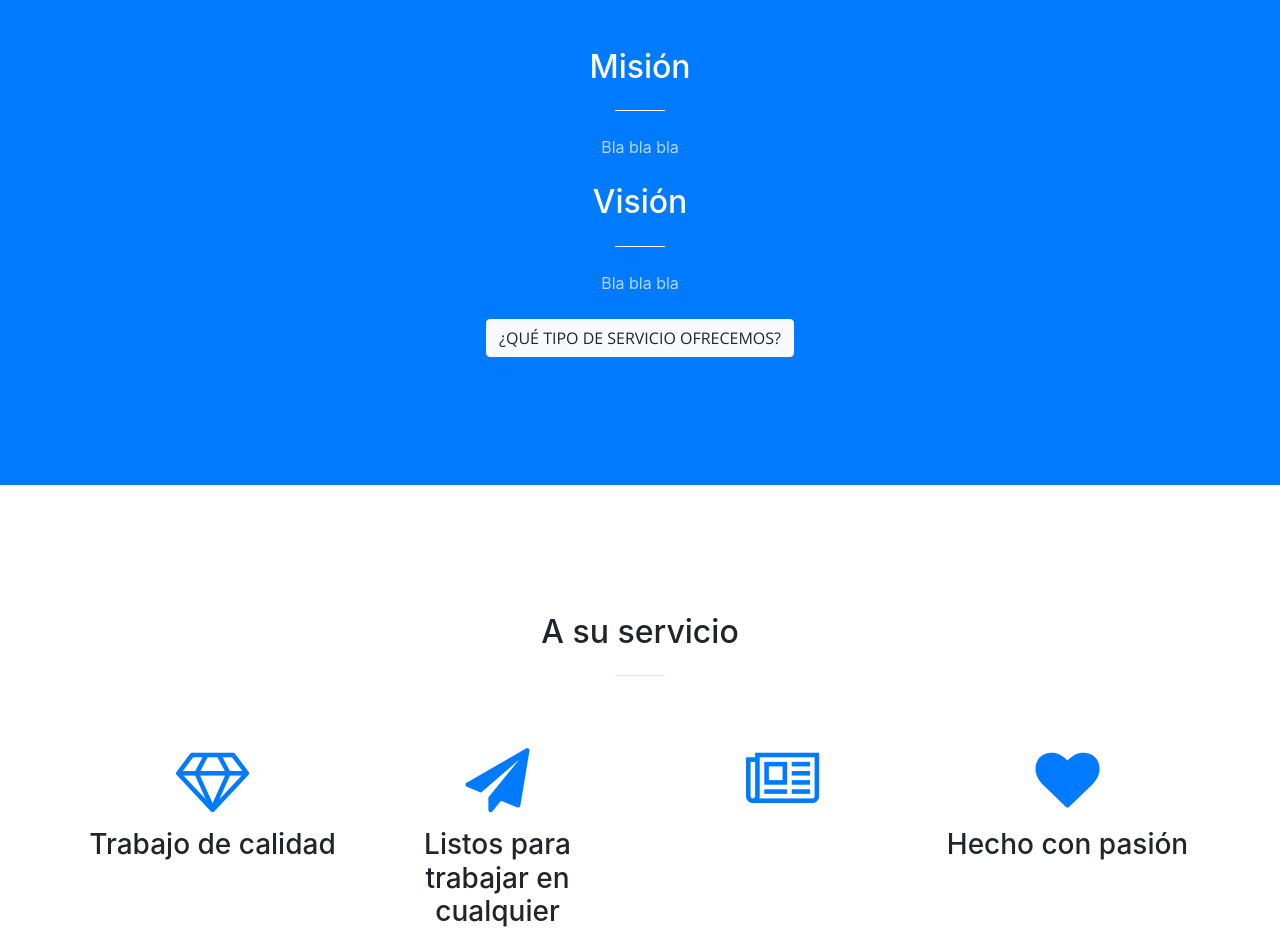
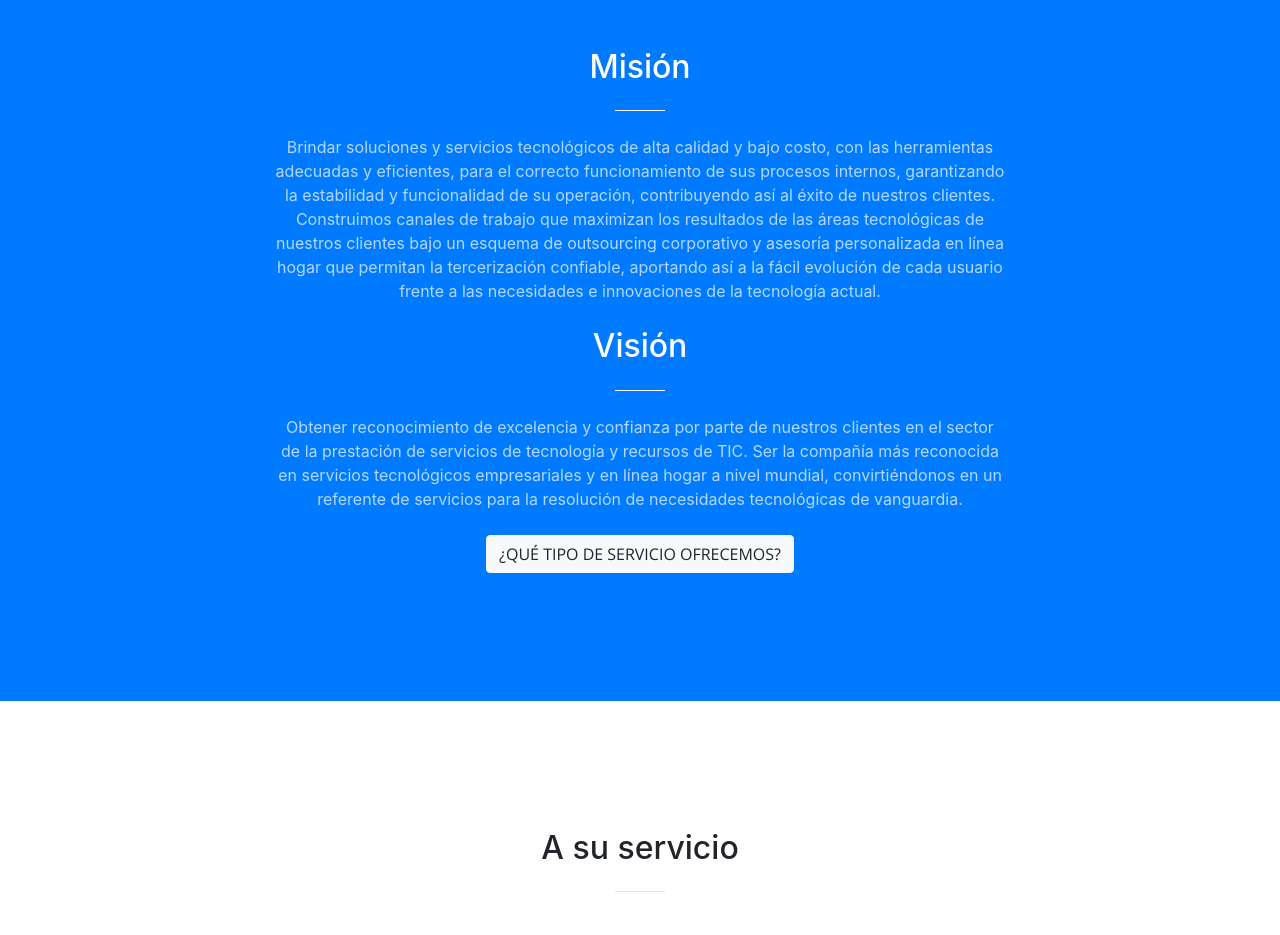
Before and after one commit to Tecnic-MRS/Web, a website with bundled scripts: page index.html in a window 1280 px wide. Shown: the part 880-1815 px from the top of the page. Built offline with nearby package versions, Linux system fonts and the light colour scheme.

Commit message:
Update index.html
Added mission and vision

```diff
--- a/index.html
+++ b/index.html
@@ -78,10 +78,22 @@
           <div class="col-lg-8 mx-auto text-center">
             <h2 class="section-heading text-white">Misión</h2>
             <hr class="light my-4">
-            <p class="text-faded mb-4">Bla bla bla</p>
+            <p class="text-faded mb-4">Brindar soluciones y servicios tecnológicos de alta calidad y bajo costo, con las
+herramientas adecuadas y eficientes, para el correcto funcionamiento de sus
+procesos internos, garantizando la estabilidad y funcionalidad de su operación,
+contribuyendo así al éxito de nuestros clientes.
+Construimos canales de trabajo que maximizan los resultados de las áreas
+tecnológicas de nuestros clientes bajo un esquema de outsourcing corporativo y
+asesoría personalizada en línea hogar que permitan la tercerización confiable,
+aportando así a la fácil evolución de cada usuario frente a las necesidades e
+innovaciones de la tecnología actual.</p>
             <h2 class="section-heading text-white">Visión</h2>
             <hr class="light my-4">
-            <p class="text-faded mb-4">Bla bla bla </p>
+            <p class="text-faded mb-4">Obtener reconocimiento de excelencia y confianza por parte de nuestros clientes
+en el sector de la prestación de servicios de tecnología y recursos de TIC.
+Ser la compañía más reconocida en servicios tecnológicos empresariales y en
+línea hogar a nivel mundial, convirtiéndonos en un referente de servicios para la
+resolución de necesidades tecnológicas de vanguardia.</p>
             <a class="btn btn-light btn-xl js-scroll-trigger" href="#services">¿Qué tipo de servicio ofrecemos?</a>
           </div>
         </div>
```
